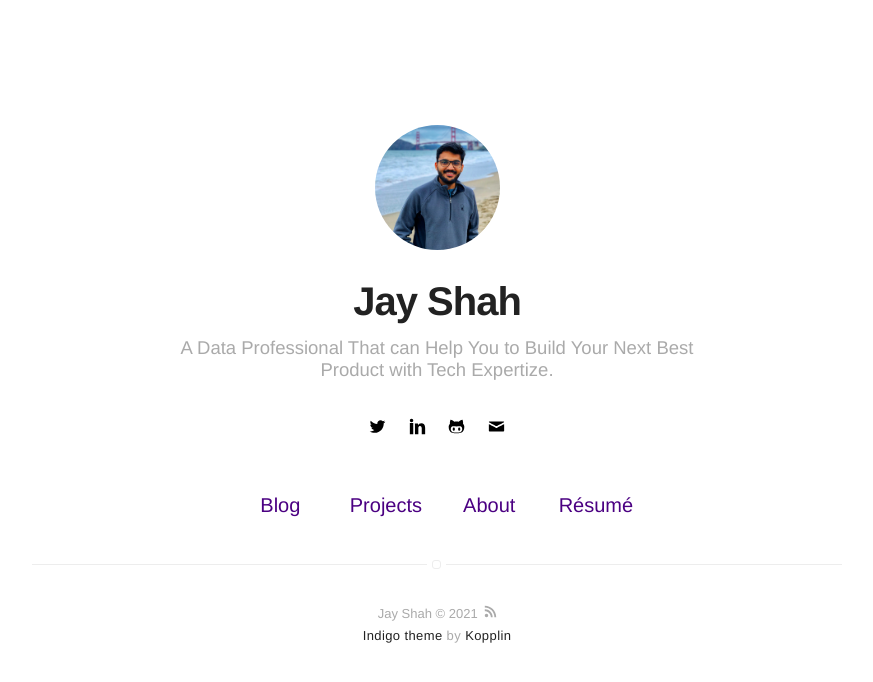
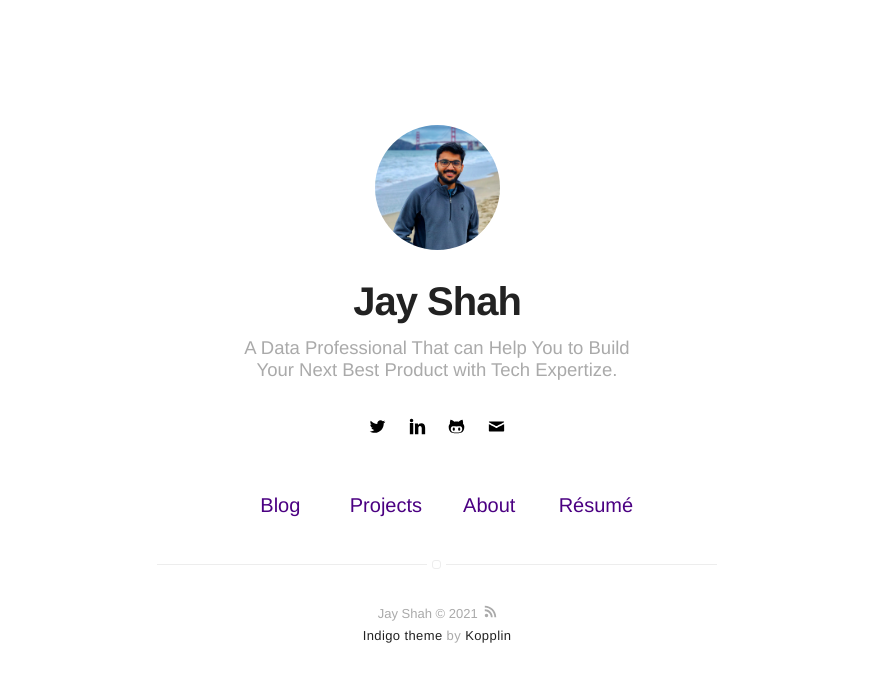
Before and after one commit to jayshah5696/jayshah5696.github.io, a Jekyll site: the page built from index.html, in a window 1280 px wide. Shown: the top 682 px of the page, without its empty margins (203-1076 px from the left). Built offline with Jekyll 4.4.1, drawn with Linux system fonts in a browser that asks for light colours.

Commit message:
Update _config.yml

```diff
--- a/_config.yml
+++ b/_config.yml
@@ -17,15 +17,20 @@
 resume-url: 'assets/pdfs/JayShah_Resume_0221.pdf'
 
 # your url: https://USERNAME.github.io
-url: 'https://jayshah5696.github.io'
-permalink: '/:title/'
+
+permalink: /:title/
+
+# To enable google analytics, supply your token below
+# analytics-google: 'UA-MYANALYTICS'
+
+# To enable piwik tracking, supply your url & site ID below
+# analytics-piwik-url: 'piwik.my-host.com'
+# analytics-piwik-id: 1
 
 # if you don't want comments in your posts, leave categories empty
 disqus:
-  shortname: jayshah5696
-  categories:
-    - blog
-    - project
+  shortname: jayshah5696 # enter this from your disqus account
+  categories: [blog, project] # only show disqus for posts that have these categories
 
 # if you don't have any of social below, comment the line
 twitter: jayjshah
@@ -53,37 +58,51 @@
 # do you want a larger site? change the option below
 # options: [normal, large] | default: normal
 # normal = 560px / large = 810px
-width: large
+width: normal
 
 # if you do/don't need pagination, toggle 'enabled' between true/false below
 pagination:
   enabled: false
   sort_reverse: true # display recent posts first
-  title: ':title'  # Changing this will mess up the header display logic
+  title: ":title" # Changing this will mess up the header display logic
   per_page: 5
-  permalink: '/:num/' # pagination link that will be appended
+  permalink: "/:num/" # pagination link that will be appended
+
+# if you don't need projects, comment the *projects* configs below
 projects: true
+
+# if you don't need "about" or "blog", comment them out below
 about: true
 blog: true
+
+# do you want to show the "read time" of the posts?
 read-time: true
+
+# do you want to show the "tags" inside the posts?
 show-tags: true
+
+# related posts inside a post?
 related: true
 
 # Display links for next and previous posts for the specified categories
-post-advance-links:
-  - blog
+post-advance-links: [blog]
+
+# show author block at the end of a post ?
 show-author: true
+
+# do you want some animations?
 animation: true
 
 # add default values to specific pages or layouts
 defaults:
   - scope:
-      path: ''  # an empty string here means all files in the project
-      layout: post
+      path: "" # an empty string here means all files in the project
+      layout: "post"
     values:
-       # setting all post to not hidden by default,
+      # setting all post to not hidden by default,
       # can be overridden in the front matter for a specific post
       hidden: false
+
 plugins:
   - jekyll-seo-tag
   - jekyll-gist
@@ -91,18 +110,23 @@
   - jemoji
   - jekyll-admin
   - jekyll-paginate-v2
+
 jekyll-mentions:
-  base_url: 'https://github.com'
+  base_url: https://github.com
+
 compress_html:
   ignore:
     envs:
       - development
       - stage
+
 exclude:
-  - travis.sh
-  - README.md
-  - Gemfile
-  - Gemfile.lock
-  - FAQ.md
-  - node_modules
-  - vendor
+  [
+    "travis.sh",
+    "README.md",
+    "Gemfile",
+    "Gemfile.lock",
+    "FAQ.md",
+    "node_modules",
+    "vendor",
+  ]
```
